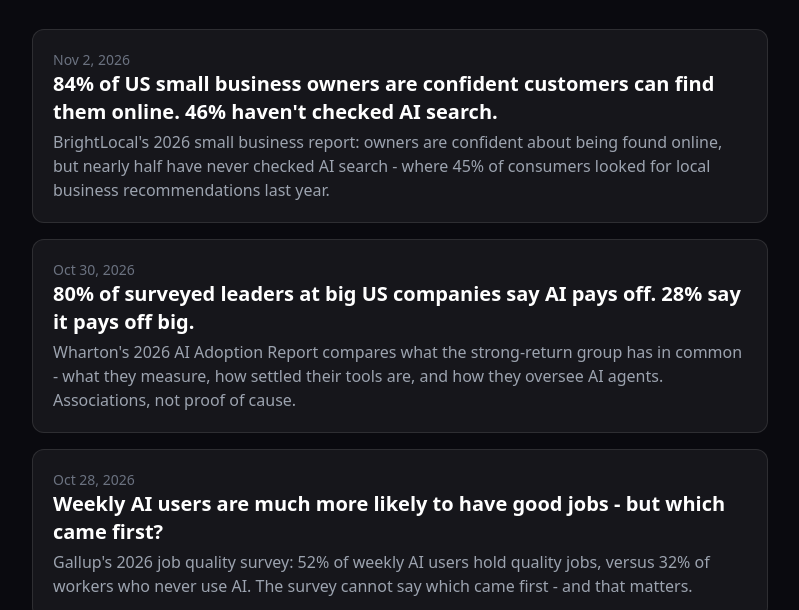
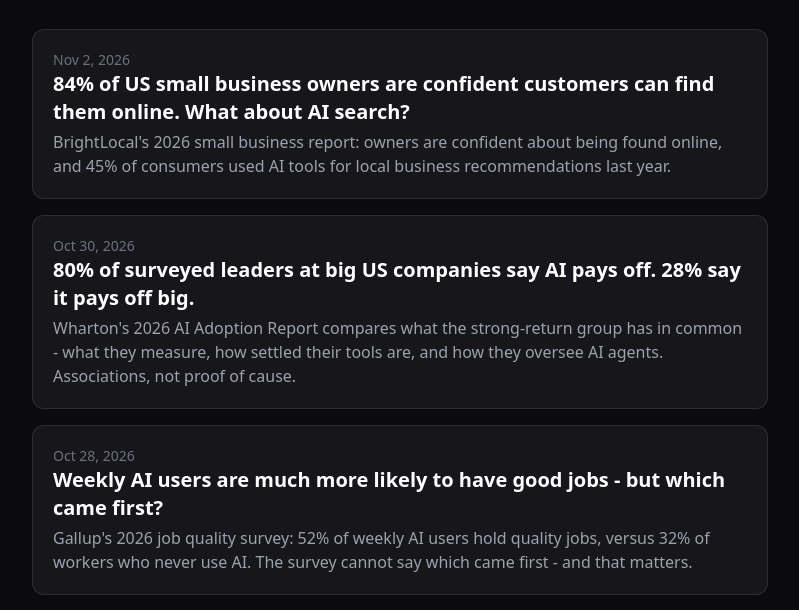
Before and after one commit to harindermansh-stack/velocity11-website, a plain HTML site: page blog/index.html in a window 1280 px wide. Shown: the part 184-794 px from the top of the page, without its empty margins (240-1039 px from the left). Drawn offline with nearby package versions, Linux system fonts and the light colour scheme.

Commit message:
Update index.html

```diff
--- a/blog/index.html
+++ b/blog/index.html
@@ -20,7 +20,7 @@
 <main class="max-w-3xl mx-auto px-4 py-12">
 <h1 class="text-3xl font-extrabold text-white mb-2">Velocity11 blog</h1>
 <p class="text-gray-400 mb-8">Plain-language posts on AI, automation and owning your tools.</p>
-<a href="/blog/can-customers-find-you-in-ai-search/" class="block rounded-xl border border-white/10 bg-white/5 p-5 hover:border-sky-400/40 mb-4"><p class="text-sm text-gray-500">Nov 2, 2026</p><h2 class="text-xl font-bold text-white">84% of US small business owners are confident customers can find them online. 46% haven't checked AI search.</h2><p class="text-gray-400 mt-1">BrightLocal's 2026 small business report: owners are confident about being found online, but nearly half have never checked AI search - where 45% of consumers looked for local business recommendations last year.</p></a>
+<a href="/blog/can-customers-find-you-in-ai-search/" class="block rounded-xl border border-white/10 bg-white/5 p-5 hover:border-sky-400/40 mb-4"><p class="text-sm text-gray-500">Nov 2, 2026</p><h2 class="text-xl font-bold text-white">84% of US small business owners are confident customers can find them online. What about AI search?</h2><p class="text-gray-400 mt-1">BrightLocal's 2026 small business report: owners are confident about being found online, and 45% of consumers used AI tools for local business recommendations last year.</p></a>
 <a href="/blog/ai-return-on-investment/" class="block rounded-xl border border-white/10 bg-white/5 p-5 hover:border-sky-400/40 mb-4"><p class="text-sm text-gray-500">Oct 30, 2026</p><h2 class="text-xl font-bold text-white">80% of surveyed leaders at big US companies say AI pays off. 28% say it pays off big.</h2><p class="text-gray-400 mt-1">Wharton's 2026 AI Adoption Report compares what the strong-return group has in common - what they measure, how settled their tools are, and how they oversee AI agents. Associations, not proof of cause.</p></a>
 <a href="/blog/ai-benefits-uneven/" class="block rounded-xl border border-white/10 bg-white/5 p-5 hover:border-sky-400/40 mb-4"><p class="text-sm text-gray-500">Oct 28, 2026</p><h2 class="text-xl font-bold text-white">Weekly AI users are much more likely to have good jobs - but which came first?</h2><p class="text-gray-400 mt-1">Gallup's 2026 job quality survey: 52% of weekly AI users hold quality jobs, versus 32% of workers who never use AI. The survey cannot say which came first - and that matters.</p></a>
 <a href="/blog/small-business-ai-hiring/" class="block rounded-xl border border-white/10 bg-white/5 p-5 hover:border-sky-400/40 mb-4"><p class="text-sm text-gray-500">Oct 26, 2026</p><h2 class="text-xl font-bold text-white">Small businesses aren't firing people for AI. They're just not hiring.</h2><p class="text-gray-400 mt-1">A survey of 533 US small businesses finds AI rarely causes layoffs - only 3.3% let someone go. But 13% skipped a hire they would have made. The quiet change is the job that never appears.</p></a>
```
